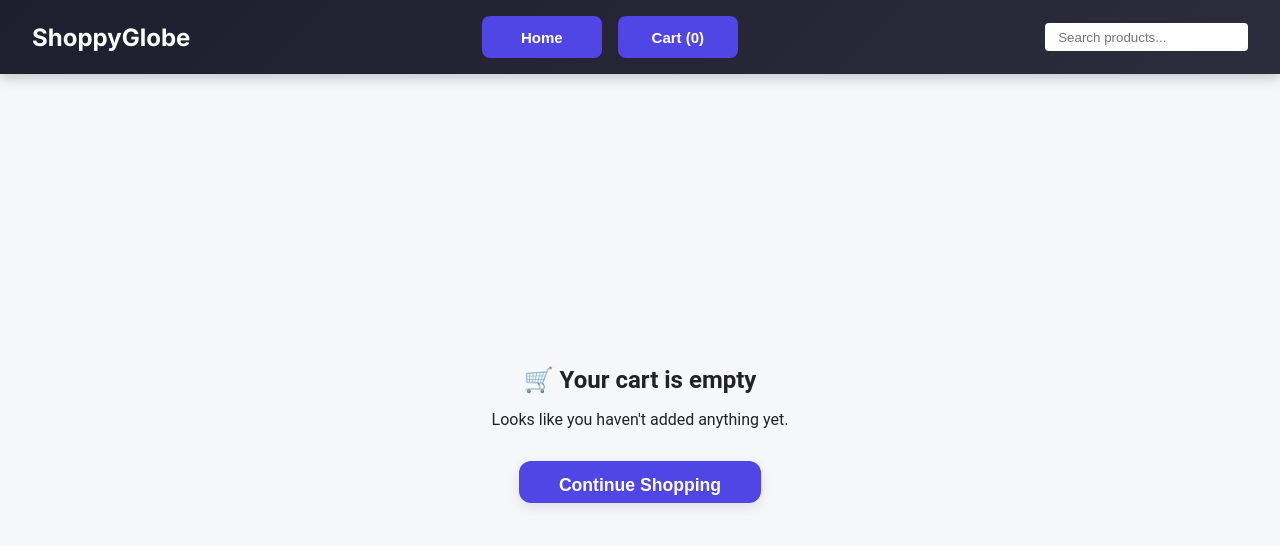
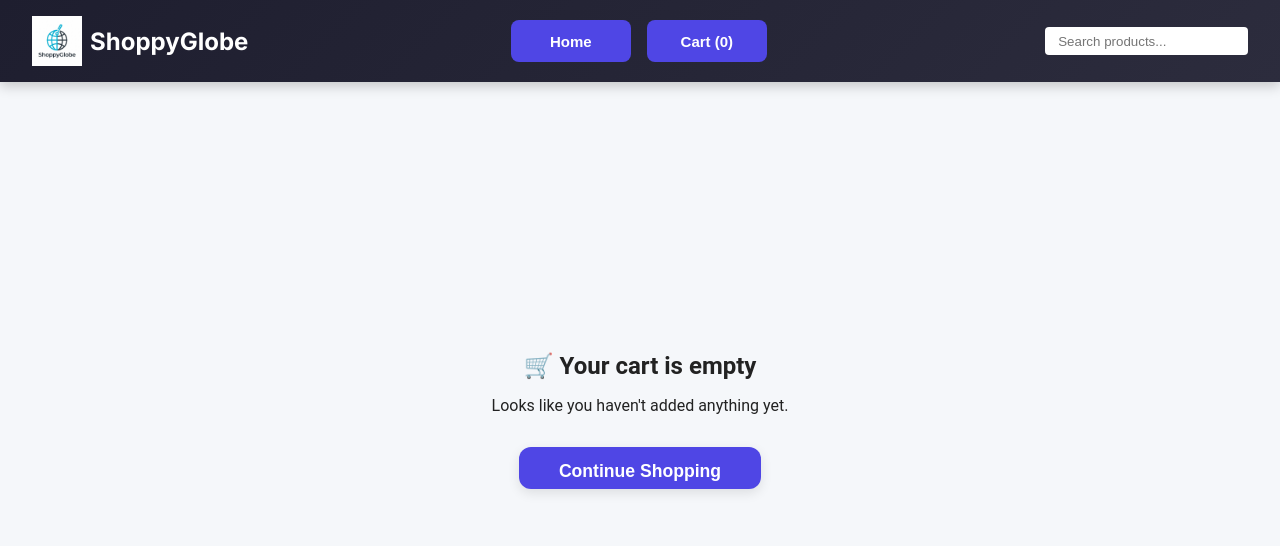
Before and after one commit to Keerthi-DC/shoppy-globe, a React (Vite) app: page /cart in a window 1280 px wide. Shown: the top 546 px of the page. Built offline with nearby package versions, Linux system fonts and the light colour scheme.

Commit message:
improvising the look and feel of the website

```diff
--- a/src/components/Header.css
+++ b/src/components/Header.css
@@ -1,5 +1,10 @@
 /* src/components/Header.css */
 .header {
+  position: fixed;
+  top: 0;
+  left: 0;
+  width: 100%;
+  z-index: 1000;
   background: linear-gradient(135deg, #1e1e2f, #2c2c3d);
   color: #fff;
   padding: 1rem 2rem;
@@ -13,6 +18,8 @@
 }
 
 .logo {
+  display: flex;
+  align-items: center;
   font-family: 'Inter', sans-serif;
   font-size: 1.5rem;
   font-weight: 600;
@@ -20,10 +27,16 @@
   text-decoration: none;
 }
 
+.logo img {
+  width: 50px;
+  height: auto;
+  margin-right: 0.5rem;
+}
+
 .nav-links {
   list-style: none;
   display: flex;
-  flex-wrap: wrap;
+  flex-wrap: nowrap; /* prevent wrapping on desktop */
   gap: 1rem;
 }
 
--- a/src/components/Header.jsx
+++ b/src/components/Header.jsx
@@ -1,5 +1,7 @@
 // src/components/Header.jsx
+import logo from '../assets/shoppyglobe_logo.png';
 import { Link, useNavigate } from 'react-router-dom';
+
 
 import { useDispatch, useSelector } from 'react-redux';
 import { setSearchTerm } from '../store/searchSlice';
@@ -21,7 +23,10 @@ export default function Header() {
     <header className="header">
       <nav className="nav">
 
-        <Link to="/" className="logo">ShoppyGlobe</Link>
+          <Link to="/" className="logo">
+            <img src={logo} alt="ShoppyGlobe logo" className="logo-img" />
+            ShoppyGlobe
+          </Link>
         <ul className="nav-links">
             <li><button className="btn nav-button" onClick={() => navigate('/')}>Home</button></li>
             <li><button className="btn nav-button" onClick={() => navigate('/cart')}>Cart ({totalQty})</button></li>
--- a/src/components/ProductList.css
+++ b/src/components/ProductList.css
@@ -6,6 +6,10 @@
   margin: 0 auto;
 }
 
+.product-list h2 {
+  margin-bottom: 1rem;
+}
+
 .product-grid {
   display: grid;
   grid-template-columns: repeat(auto-fill, minmax(260px, 1fr));
--- a/src/index.css
+++ b/src/index.css
@@ -2,7 +2,8 @@
 @import url('https://fonts.googleapis.com/css2?family=Inter:wght@400;500;700&display=swap');
 
 :root {
-  --color-primary: #4169e1; /* royal blue */
+  --color-primary: #4169e1;
+  /* royal blue */
   --color-primary-dark: #3249b8;
   --color-bg: #f5f7fa;
   --color-surface: #ffffff;
@@ -26,6 +27,8 @@ body,
   font-family: 'Roboto', system-ui, sans-serif;
   background: var(--color-bg);
   color: var(--color-text);
+  padding-top: 20px;
+  /* offset fixed header */
 }
 
 /* Utility classes */
```
